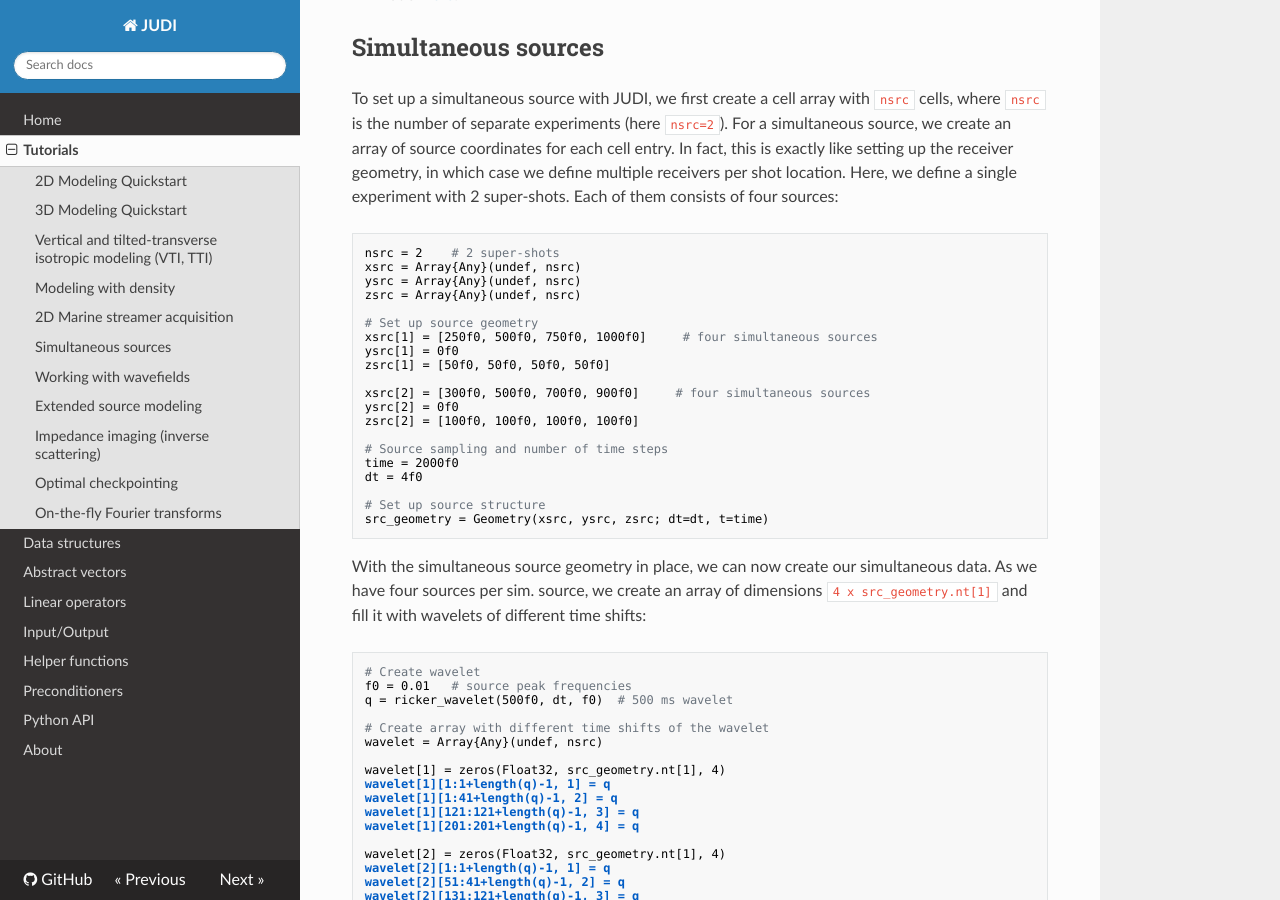
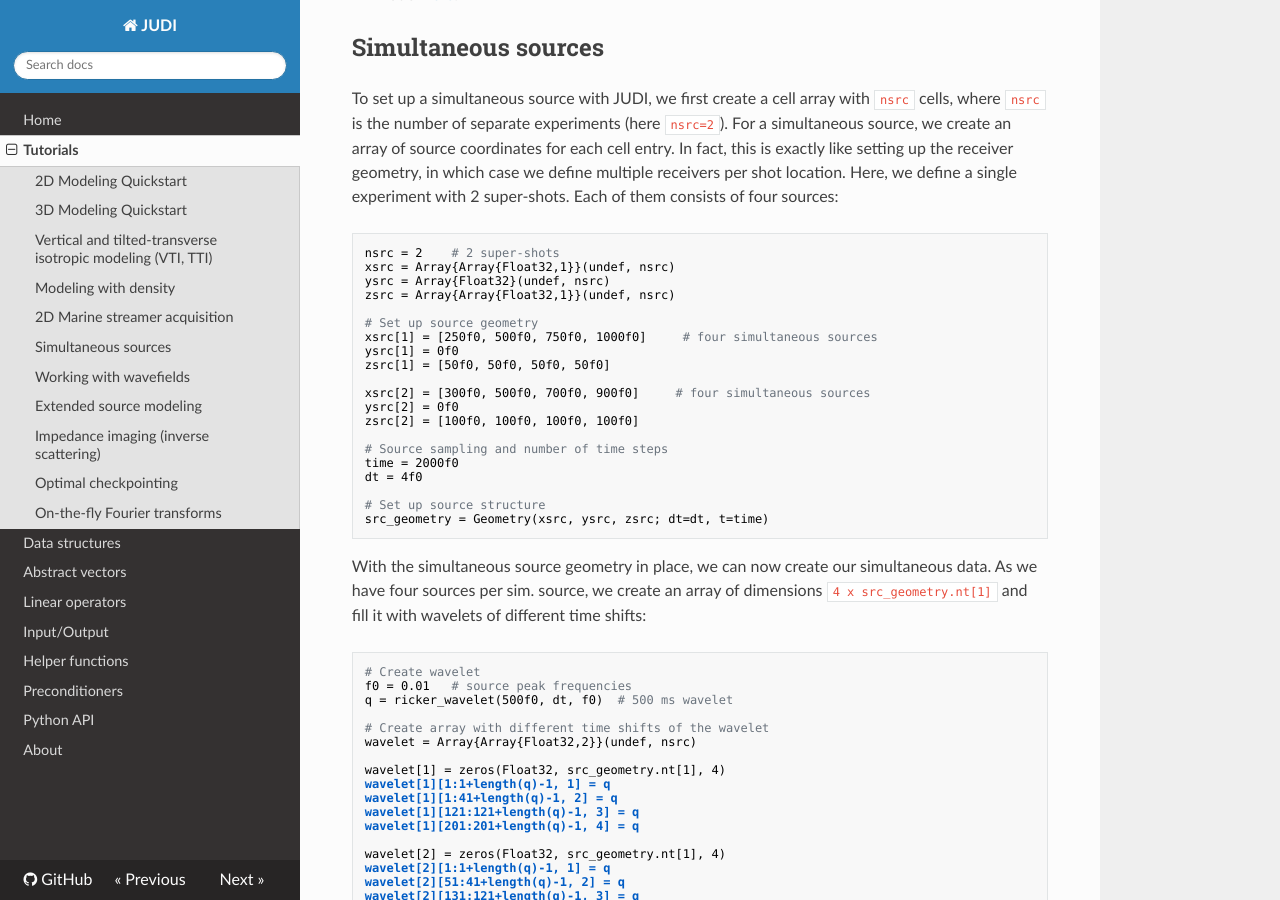
Before and after one commit to slimgroup/JUDI.jl, an MkDocs documentation site: the page built from docs/tutorials.md, in a window 1280 px wide and 900 px high, scrolled down 7307 px. Built offline with MkDocs 1.6.1, drawn with Linux system fonts in a browser that asks for light colours; nearby versions of some CDN libraries.

Commit message:
update docs/tutorials and SrcRecReciprocal function

````diff
--- a/docs/tutorials.md
+++ b/docs/tutorials.md
@@ -378,9 +378,9 @@ You can find a full (reproducable) example for generating a marine streamer data
 To set up a simultaneous source with JUDI, we first create a cell array with `nsrc` cells, where `nsrc` is the number of separate experiments (here `nsrc=2`). For a simultaneous source, we create an array of source coordinates for each cell entry. In fact, this is exactly like setting up the receiver geometry, in which case we define multiple receivers per shot location. Here, we define a single experiment with 2 super-shots. Each of them consists of four sources:
 ```
 nsrc = 2    # 2 super-shots
-xsrc = Array{Any}(undef, nsrc)
-ysrc = Array{Any}(undef, nsrc)
-zsrc = Array{Any}(undef, nsrc)
+xsrc = Array{Array{Float32,1}}(undef, nsrc)
+ysrc = Array{Float32}(undef, nsrc)
+zsrc = Array{Array{Float32,1}}(undef, nsrc)
 
 # Set up source geometry
 xsrc[1] = [250f0, 500f0, 750f0, 1000f0]     # four simultaneous sources
@@ -407,7 +407,7 @@ f0 = 0.01	# source peak frequencies
 q = ricker_wavelet(500f0, dt, f0)  # 500 ms wavelet
 
 # Create array with different time shifts of the wavelet
-wavelet = Array{Any}(undef, nsrc)
+wavelet = Array{Array{Float32,2}}(undef, nsrc)
 
 wavelet[1] = zeros(Float32, src_geometry.nt[1], 4)
 wavelet[1][1:1+length(q)-1, 1] = q
````
Also changed, not shown: 1 other file.
